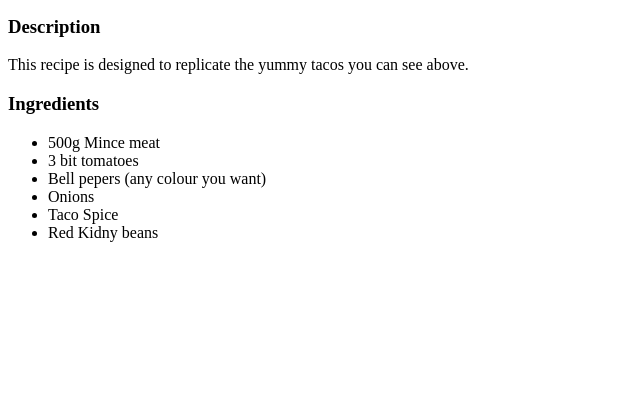
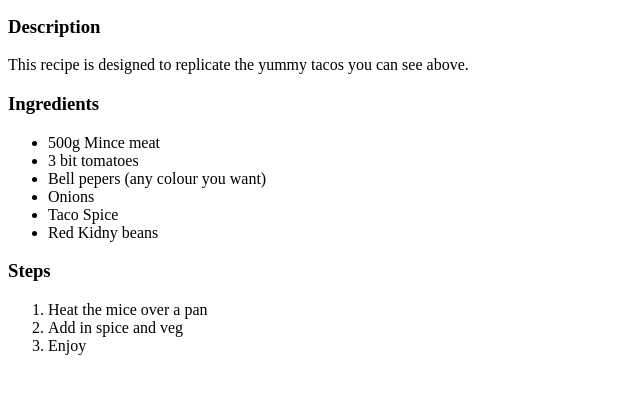
Before and after one commit to desno13/Simple-recipe-book, a plain HTML site: page recipes/tacos.html in a window 1280 px wide. Shown: the part 101-494 px from the top of the page, without its empty margins (0-640 px from the left). Drawn offline with Linux system fonts and the light colour scheme.

Commit message:
finished example

```diff
--- a/recipes/tacos.html
+++ b/recipes/tacos.html
@@ -22,5 +22,11 @@
         <li>Taco Spice</li>
         <li>Red Kidny beans</li>
     </ul>
+    <h3> Steps </h3>
+    <ol>
+        <li> Heat the mice over a pan </li>
+        <li> Add in spice and veg </li>
+        <li> Enjoy </li>
+    </ol>
 </body>
 </html>
```
